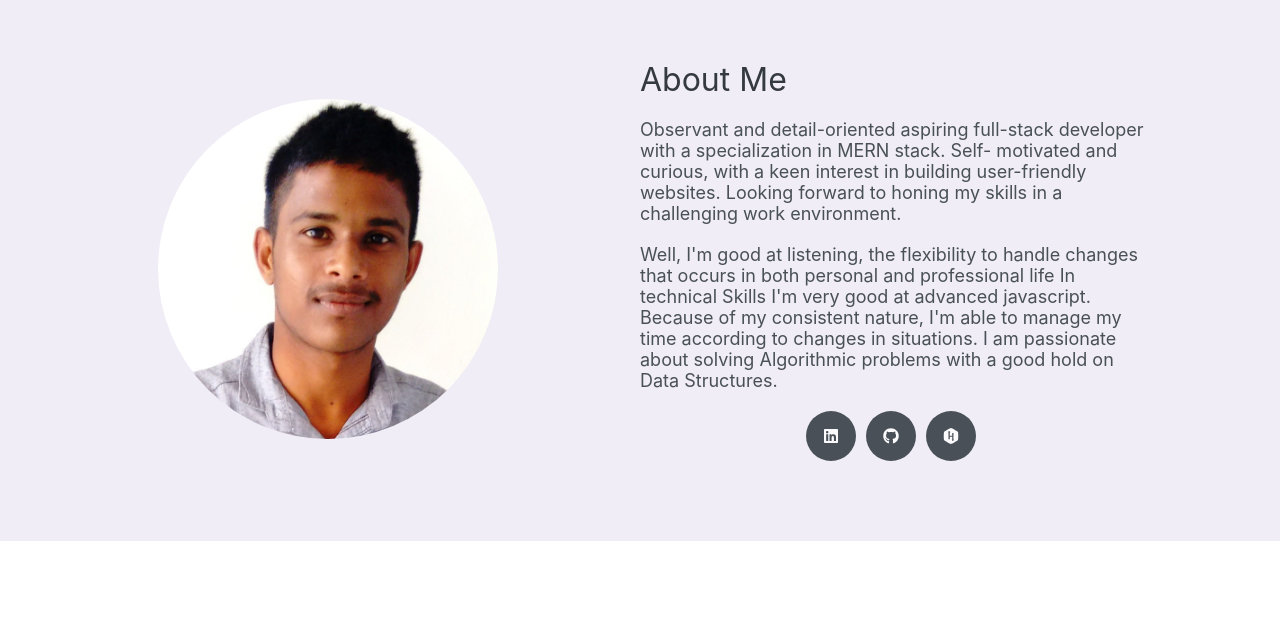
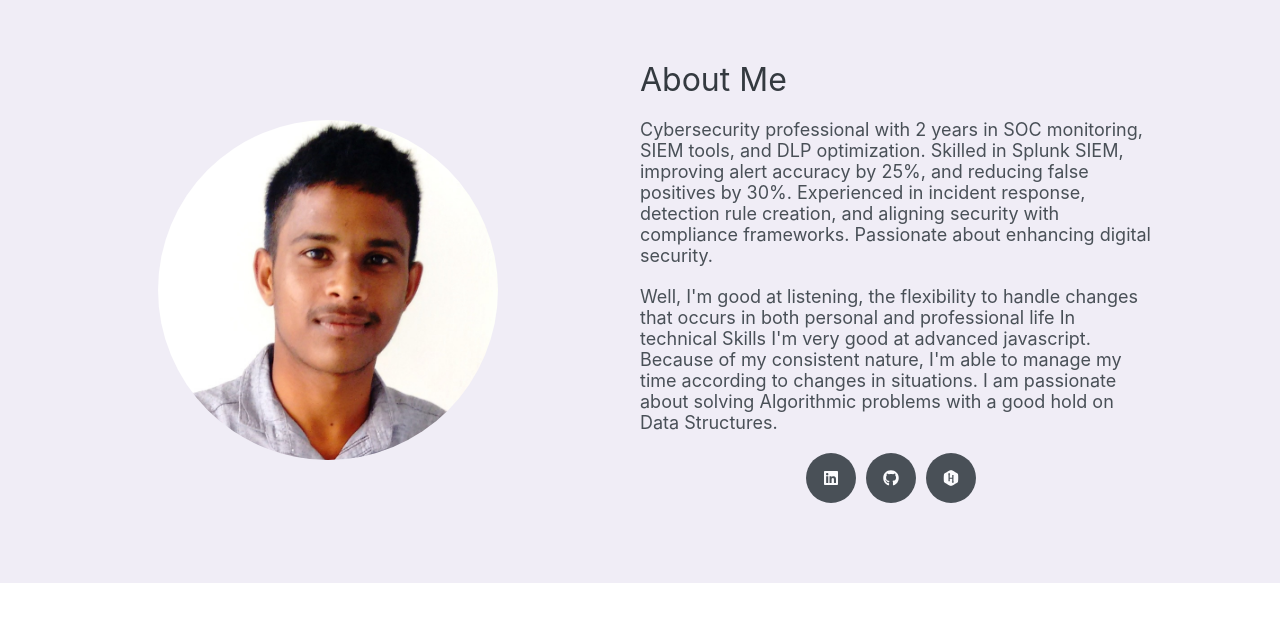
Before and after one commit to Niru-496/niru-portfolio, a React (Create React App) app: page /about in a window 1280 px wide. Shown: the top 622 px of the page. Built offline with nearby package versions, Linux system fonts and the light colour scheme; a web font is replaced by a local one.

Commit message:
Update About.jsx

```diff
--- a/src/Components/About/About.jsx
+++ b/src/Components/About/About.jsx
@@ -42,11 +42,7 @@ const About = () => {
 					<H1>About Me</H1>
 					<AboutInfo>
 						<AboutInfoP>
-							Observant and detail-oriented aspiring full-stack
-							developer with a specialization in MERN stack. Self-
-							motivated and curious, with a keen interest in
-							building user-friendly websites. Looking forward to
-							honing my skills in a challenging work environment.
+							Cybersecurity professional with 2 years in SOC monitoring, SIEM tools, and DLP optimization. Skilled in Splunk SIEM, improving alert accuracy by 25%, and reducing false positives by 30%. Experienced in incident response, detection rule creation, and aligning security with compliance frameworks. Passionate about enhancing digital security.
 						</AboutInfoP>
 						<AboutInfoP>
 							Well, I'm good at listening, the flexibility to
```
